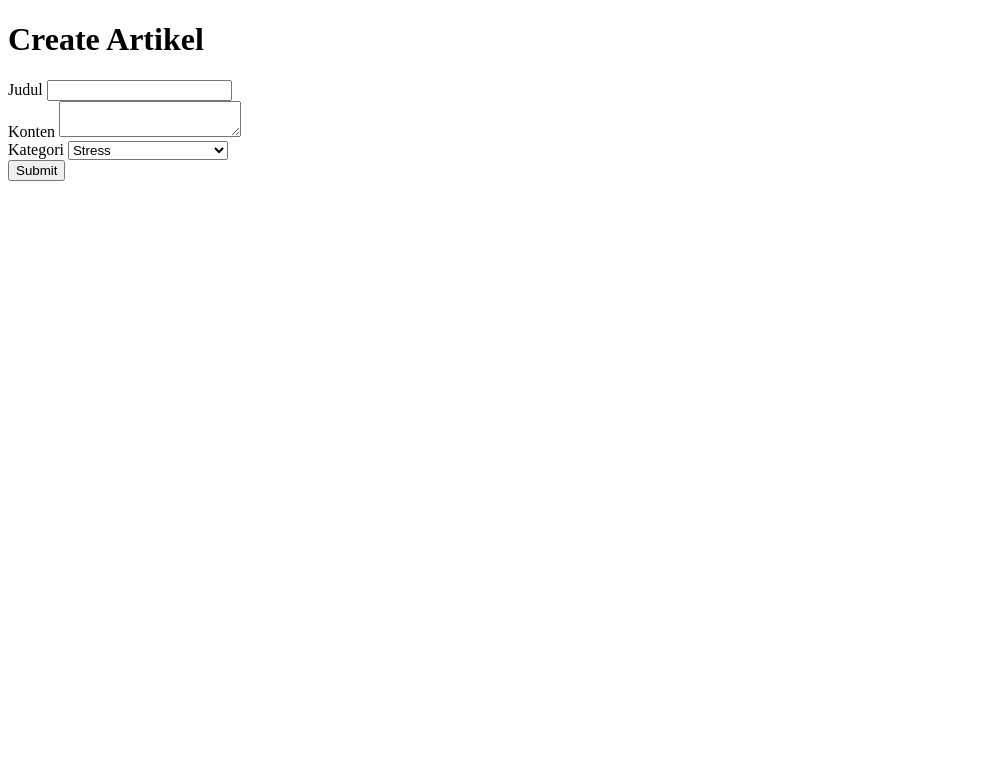
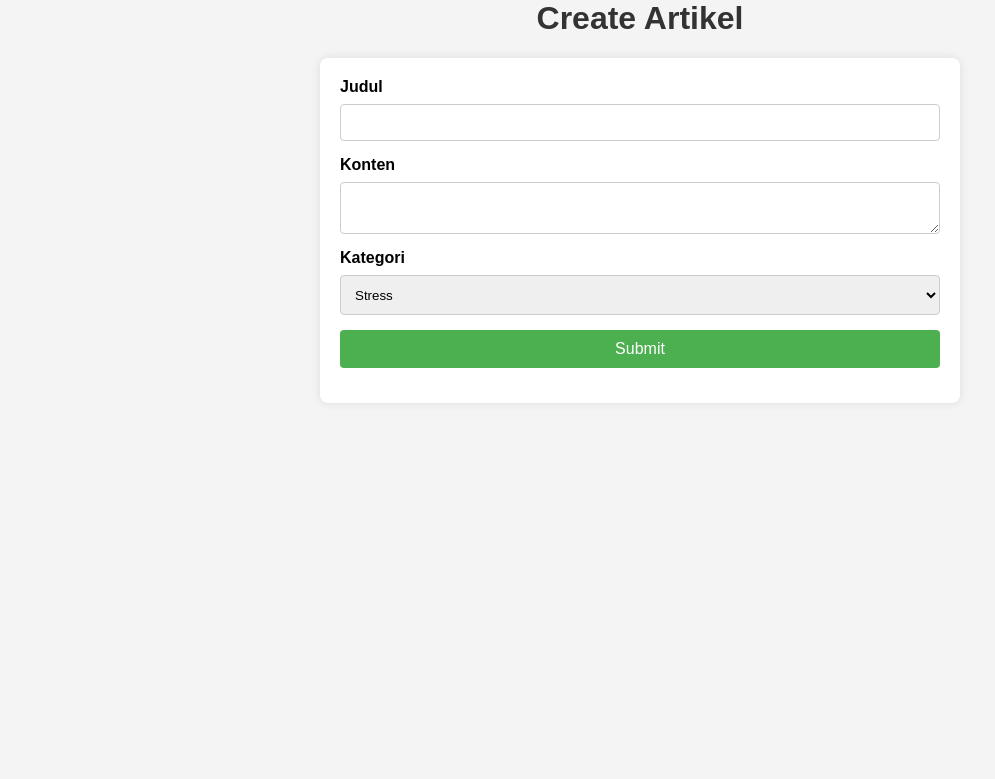
Before and after one commit to damueel69/MindfulYouth, a CodeIgniter app: the page made by application/views/artikel/create_artikel.php in a window 1280 px wide. Shown: the top 779 px of the page, without its empty margins (0-995 px from the left). Run offline with CodeIgniter, Linux system fonts and the light colour scheme.

Commit message:
create_artikel.php

```diff
--- a/application/views/artikel/create_artikel.php
+++ b/application/views/artikel/create_artikel.php
@@ -1,3 +1,62 @@
+<style>
+        body {
+            font-family: Arial, sans-serif;
+            background-color: #f4f4f4;
+            margin: 0;
+            padding: 0;
+            box-sizing: border-box;
+        }
+        h1 {
+            text-align: center;
+            color: #333;
+        }
+        form {
+            max-width: 600px;
+            margin: 20px auto;
+            padding: 20px;
+            background-color: #fff;
+            border-radius: 8px;
+            box-shadow: 0 0 10px rgba(0, 0, 0, 0.1);
+        }
+        label {
+            display: block;
+            margin-bottom: 8px;
+            font-weight: bold;
+        }
+
+        input,
+        textarea,
+        select {
+            width: 100%;
+            padding: 10px;
+            margin-bottom: 15px;
+            box-sizing: border-box;
+            border: 1px solid #ccc;
+            border-radius: 4px;
+        }
+
+        select {
+            height: 40px; /* Sesuaikan tinggi sesuai kebutuhan */
+        }
+
+        input[type="submit"] {
+            background-color: #4caf50;
+            color: #fff;
+            padding: 10px 15px;
+            border: none;
+            border-radius: 4px;
+            cursor: pointer;
+            font-size: 16px;
+        }
+
+        input[type="submit"]:hover {
+            background-color: #45a049;
+        }
+
+        textarea {
+            resize: vertical;
+        }
+    </style>
 <!DOCTYPE html>
 <html lang="en">
 <head>
```
